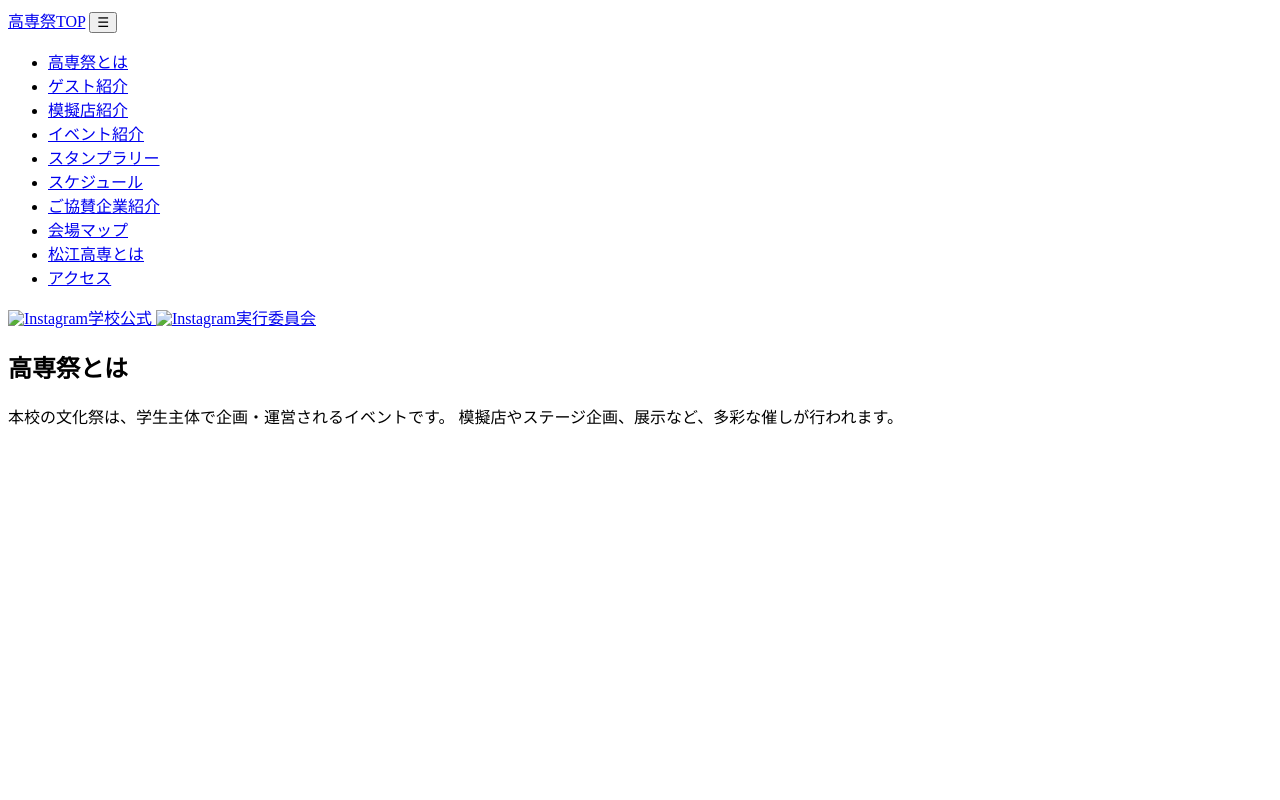
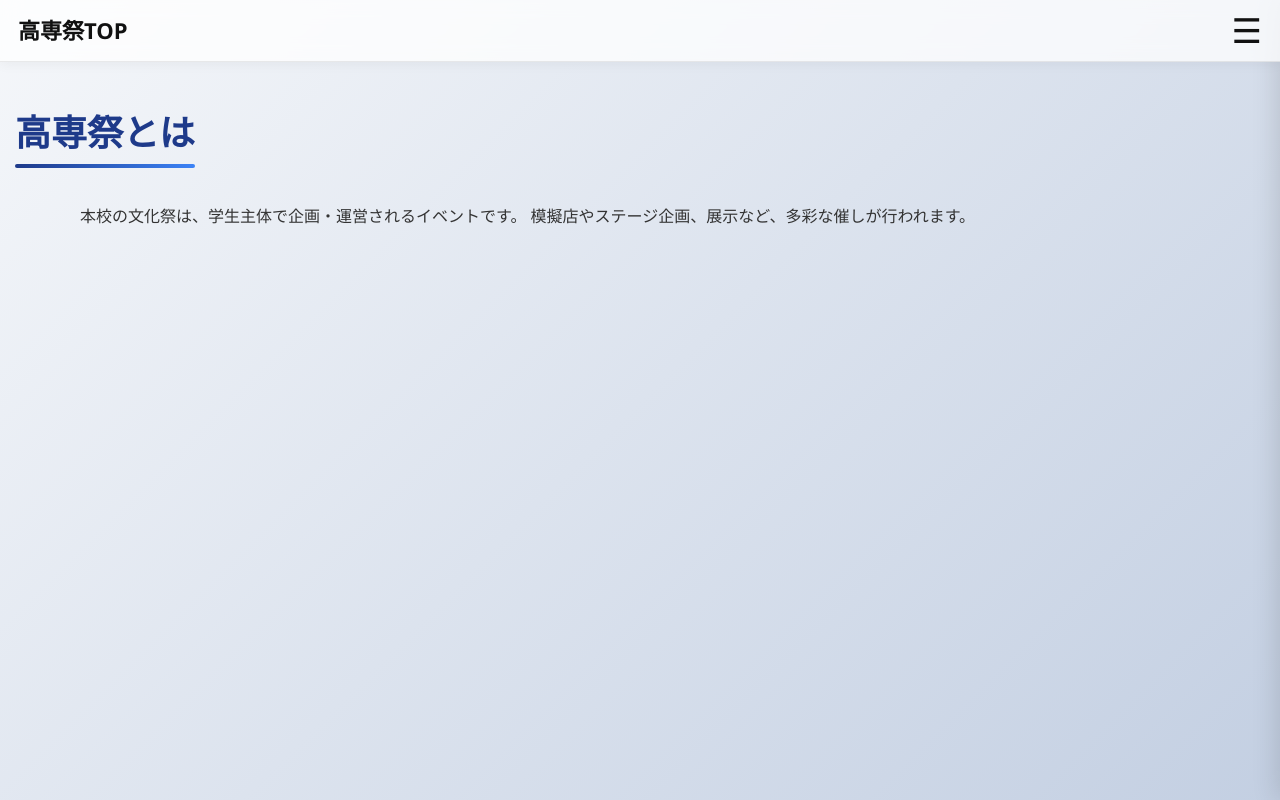
Before and after one commit to M-Koki8910/Kosensai, a website: page about.html in a window 1280 px wide. Drawn offline with Linux system fonts and the light colour scheme; the site is published under a folder, as on GitHub Pages, so addresses that start at the root find nothing.

Commit message:
リンク先変更

```diff
--- a/about.html
+++ b/about.html
@@ -3,35 +3,35 @@
 <head>
 <meta charset="UTF-8">
 <meta name="viewport" content="width=device-width, initial-scale=1.0">
-<link rel="stylesheet" href="/style.css">
-<script src="/script.js" defer></script>
+<link rel="stylesheet" href="./style.css">
+<script src="./script.js" defer></script>
 <title>高専祭について</title>
 </head>
 <body>
 <div class="topbar">
-    <a href="/" class="home-link">高専祭TOP</a>
+    <a href="./index.html" class="home-link">高専祭TOP</a>
     <button class="menu-toggle" aria-label="メニューを開く">☰</button>
 </div>
 
 <nav id="nav">
     <ul>
-        <li><a href="/about.html">高専祭とは</a></li>
-        <li><a href="/guest.html">ゲスト紹介</a></li>
-        <li><a href="/shop.html">模擬店紹介</a></li>
-        <li><a href="/event.html">イベント紹介</a></li>
-        <li><a href="/stamp-rally.html">スタンプラリー</a></li>
-        <li><a href="/schedule.html">スケジュール</a></li>
-        <li><a href="/company.html">ご協賛企業紹介</a></li>
-        <li><a href="/map.html">会場マップ</a></li>
-        <li><a href="/about-kosen.html">松江高専とは</a></li>
-        <li><a href="/#access">アクセス</a></li>
+        <li><a href="./about.html">高専祭とは</a></li>
+        <li><a href="./guest.html">ゲスト紹介</a></li>
+        <li><a href="./shop.html">模擬店紹介</a></li>
+        <li><a href="./event.html">イベント紹介</a></li>
+        <li><a href="./stamp-rally.html">スタンプラリー</a></li>
+        <li><a href="./schedule.html">スケジュール</a></li>
+        <li><a href="./company.html">ご協賛企業紹介</a></li>
+        <li><a href="./map.html">会場マップ</a></li>
+        <li><a href="./about-kosen.html">松江高専とは</a></li>
+        <li><a href="./#access">アクセス</a></li>
     </ul>
     <div class="nav-footer">
         <a class="nav-social" href="https://www.instagram.com/official_school/" target="_blank" rel="noopener noreferrer">
-            <img src="/insta.png" alt="Instagram" class="nav-social-icon">学校公式
+            <img src="./insta.png" alt="Instagram" class="nav-social-icon">学校公式
         </a>
         <a class="nav-social" href="https://www.instagram.com/official_committee/" target="_blank" rel="noopener noreferrer">
-            <img src="/insta.png" alt="Instagram" class="nav-social-icon">実行委員会
+            <img src="./insta.png" alt="Instagram" class="nav-social-icon">実行委員会
         </a>
     </div>
 </nav>
```
Also changed, not shown: about-kosen.html (+15 -15 lines), index.html (+1 -1 lines).
